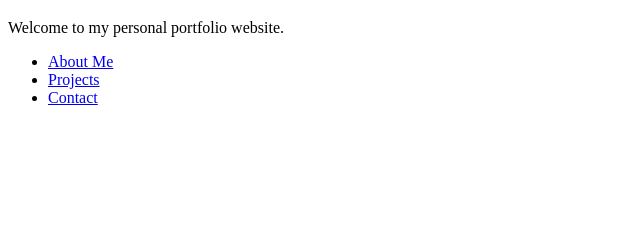
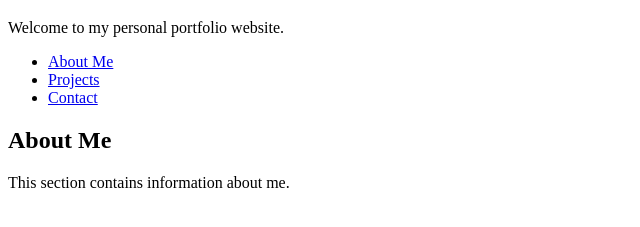
Before and after one commit to Gokul-S-dev/gokulportfolio, a plain HTML site: page index.html in a window 1280 px wide. Shown: the part 61-288 px from the top of the page, without its empty margins (0-640 px from the left). Drawn offline with Linux system fonts and the light colour scheme.

Commit message:
Hello Gokul

```diff
--- a/index.html
+++ b/index.html
@@ -13,6 +13,9 @@
         <li><a href="#projects">Projects</a></li>
         <li><a href="#contact">Contact</a></li>
     </ul>
-
+    <section id="about">
+        <h2>About Me</h2>
+        <p>This section contains information about me.</p>
+    </section>
 </body>
 </html>
```
